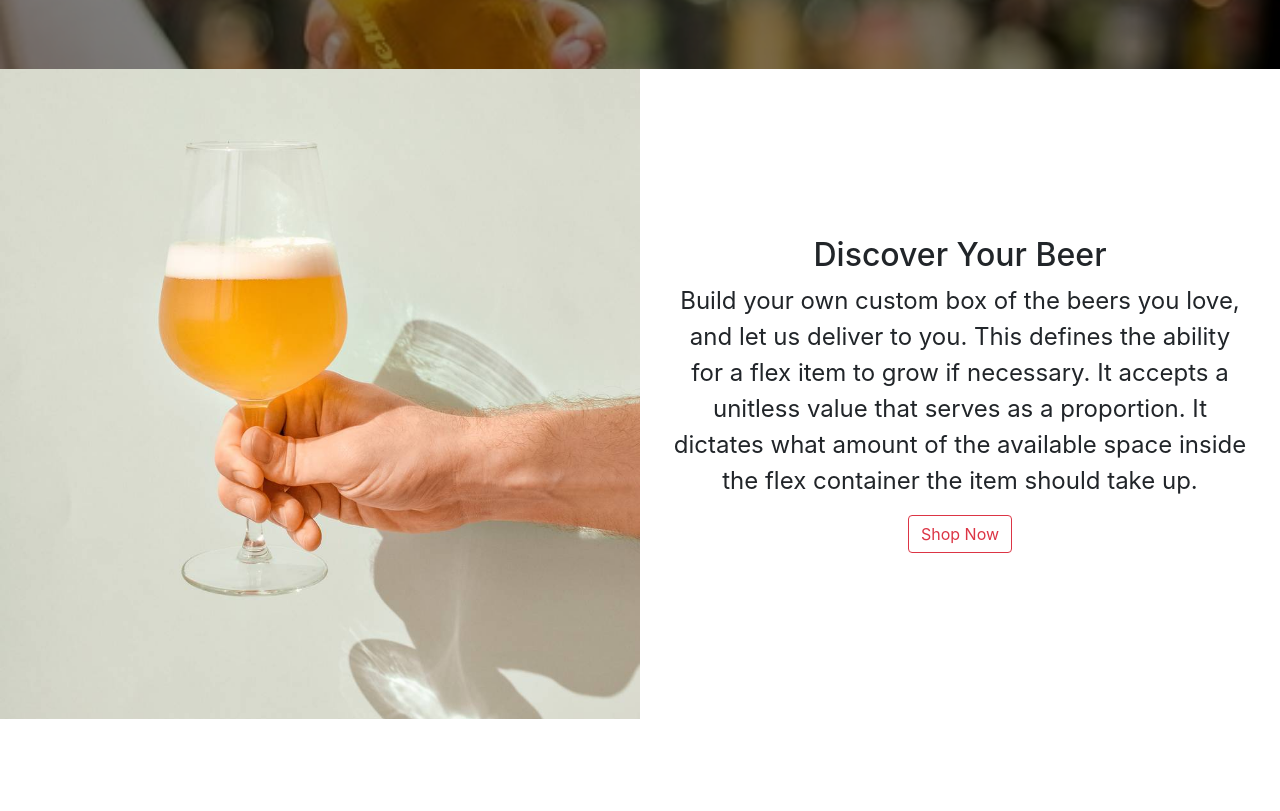
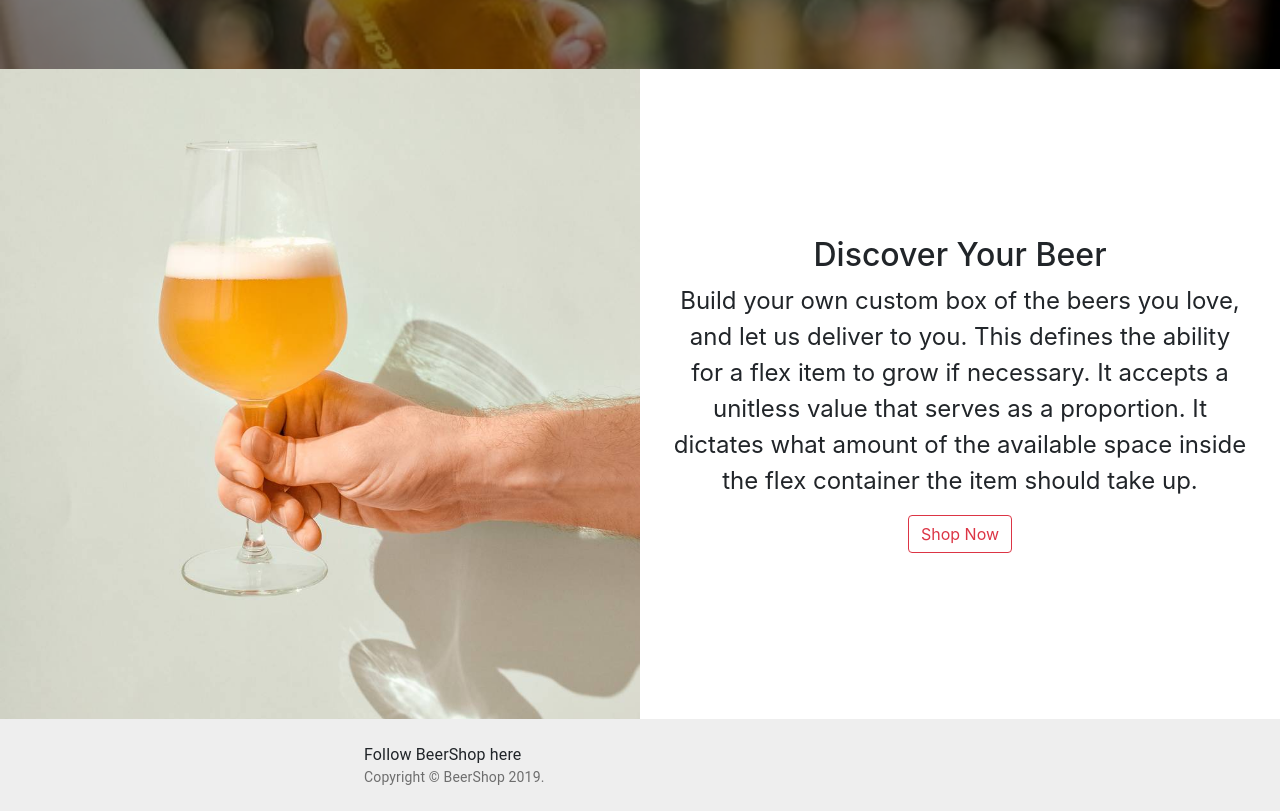
Before and after one commit to cechae/Beer, a React (Create React App) app: page / in a window 1280 px wide. Shown: the part 573-1384 px from the top of the page. Before the commit the page ends 1292 px from the top, so only its background shows below. Built offline with nearby package versions, Linux system fonts and the light colour scheme.

Commit message:
add header and footer

```diff
--- a/package.json
+++ b/package.json
@@ -3,6 +3,7 @@
   "version": "0.1.0",
   "private": true,
   "dependencies": {
+    "@material-ui/core": "^4.7.1",
     "bootstrap": "^4.4.1",
     "react": "^16.12.0",
     "react-bootstrap": "^1.0.0-beta.16",
--- /dev/null
+++ b/src/ColumnList.css
@@ -0,0 +1,22 @@
+.section-column-list {
+    display: block;
+    height: auto;
+    flex-direction: row;
+    padding: 0 6%;
+}
+.column-ul {
+    display: flex;
+    flex-wrap: wrap;
+    overflow-y: auto;
+    justify-content: center;
+    list-style-type: none;
+}
+.item {
+    padding: 0 14px 54px;
+    width: 50%;
+    border-bottom: none;
+}
+.inside-item {
+    display: flex;
+    flex-direction: column;
+}
--- /dev/null
+++ b/src/ColumnList.js
@@ -0,0 +1,30 @@
+import React from 'react';
+import './ColumnList.css';
+
+const ColumnList = () => {
+    return (
+        <div className="section-column-list">
+            <ul className="column-ul">
+                <li className="item">
+                    <div className="inside-item">
+                        <div className="pic">
+
+
+                        </div>
+                        <div className="desc">
+
+                        </div>
+
+                    </div>
+                </li>
+                <li className="item">
+                    <div className="inside-item">
+
+                    </div>
+
+                </li>
+            </ul>
+        </div>
+    )
+}
+export default ColumnList;
--- /dev/null
+++ b/src/Footer.js
@@ -0,0 +1,51 @@
+import React from 'react';
+import Typography from '@material-ui/core/Typography';
+import { makeStyles } from '@material-ui/core/styles';
+import Container from '@material-ui/core/Container';
+import Link from '@material-ui/core/Link';
+
+function Copyright() {
+  return (
+    <Typography variant="body2" color="textSecondary">
+      {'Copyright © '}
+      <Link color="inherit" href="https://material-ui.com/">
+        BeerShop
+      </Link>{' '}
+      {new Date().getFullYear()}
+      {'.'}
+    </Typography>
+  );
+}
+
+const useStyles = makeStyles(theme => ({
+  root: {
+    display: 'flex',
+    flexDirection: 'column',
+
+  },
+  main: {
+    marginTop: theme.spacing(8),
+    marginBottom: theme.spacing(2),
+  },
+  footer: {
+    padding: theme.spacing(3, 2),
+    marginTop: 'auto',
+    backgroundColor:
+      theme.palette.type === 'dark' ? theme.palette.grey[800] : theme.palette.grey[200],
+  },
+}));
+
+export default function Footer() {
+  const classes = useStyles();
+
+  return (
+    <div className={classes.root}>
+      <footer className={classes.footer}>
+        <Container maxWidth="sm">
+          <Typography variant="body1">Follow BeerShop here</Typography>
+          <Copyright />
+        </Container>
+      </footer>
+    </div>
+  );
+}
--- /dev/null
+++ b/src/Header.js
@@ -0,0 +1,39 @@
+import React, {Component} from 'react';
+import Container from 'react-bootstrap/Container';
+import Row from 'react-bootstrap/Row';
+import Col from 'react-bootstrap/Col';
+import Form from 'react-bootstrap/Form';
+import FormControl from 'react-bootstrap/FormControl';
+import Button from 'react-bootstrap/Button';
+import Navbar from 'react-bootstrap/Navbar';
+import Nav from 'react-bootstrap/Nav';
+import NavDropdown from 'react-bootstrap/NavDropdown';
+
+const Header = () => {
+    return (
+        <Navbar collapseOnSelect expand="lg" variant="light">
+            <Navbar.Brand href="#home">BeerShop</Navbar.Brand>
+            <Navbar.Toggle aria-controls="responsive-navbar-nav" />
+            <Navbar.Collapse id="responsive-navbar-nav">
+                <Nav className="mr-auto">
+                <Nav.Link href="#features">Features</Nav.Link>
+                <Nav.Link href="#pricing">Pricing</Nav.Link>
+                <NavDropdown title="Dropdown" id="collasible-nav-dropdown">
+                    <NavDropdown.Item href="#action/3.1">Action</NavDropdown.Item>
+                    <NavDropdown.Item href="#action/3.2">Another action</NavDropdown.Item>
+                    <NavDropdown.Item href="#action/3.3">Something</NavDropdown.Item>
+                    <NavDropdown.Divider />
+                    <NavDropdown.Item href="#action/3.4">Separated link</NavDropdown.Item>
+                </NavDropdown>
+                </Nav>
+                <Nav>
+                <Nav.Link href="#deets">More deets</Nav.Link>
+                <Nav.Link eventKey={2} href="#memes">
+                    Dank memes
+                </Nav.Link>
+                </Nav>
+            </Navbar.Collapse>
+        </Navbar>
+    )
+}
+export default Header;
--- a/src/Landing.js
+++ b/src/Landing.js
@@ -6,11 +6,10 @@ import Col from 'react-bootstrap/Col';
 import Form from 'react-bootstrap/Form';
 import FormControl from 'react-bootstrap/FormControl';
 import Button from 'react-bootstrap/Button';
-import Navbar from 'react-bootstrap/Navbar';
-import Nav from 'react-bootstrap/Nav';
-import NavDropdown from 'react-bootstrap/NavDropdown';
 import InputGroup from 'react-bootstrap/InputGroup';
-
+import Header from './Header';
+import Footer from './Footer';
+import ColumnList from './ColumnList';
 
 import ImageSlider from './ImageSlider';
 import Featured from './Featured';
@@ -39,33 +38,10 @@ export default class Landing extends Component {
         console.log(this.props)
 
         return (
-
             <div className="page-content">
                 <div className="top-container">
                 <div className="navbar">
-                    <Navbar collapseOnSelect expand="lg" variant="light">
-                        <Navbar.Brand href="#home">BeerShop</Navbar.Brand>
-                        <Navbar.Toggle aria-controls="responsive-navbar-nav" />
-                        <Navbar.Collapse id="responsive-navbar-nav">
-                            <Nav className="mr-auto">
-                            <Nav.Link href="#features">Features</Nav.Link>
-                            <Nav.Link href="#pricing">Pricing</Nav.Link>
-                            <NavDropdown title="Dropdown" id="collasible-nav-dropdown">
-                                <NavDropdown.Item href="#action/3.1">Action</NavDropdown.Item>
-                                <NavDropdown.Item href="#action/3.2">Another action</NavDropdown.Item>
-                                <NavDropdown.Item href="#action/3.3">Something</NavDropdown.Item>
-                                <NavDropdown.Divider />
-                                <NavDropdown.Item href="#action/3.4">Separated link</NavDropdown.Item>
-                            </NavDropdown>
-                            </Nav>
-                            <Nav>
-                            <Nav.Link href="#deets">More deets</Nav.Link>
-                            <Nav.Link eventKey={2} href="#memes">
-                                Dank memes
-                            </Nav.Link>
-                            </Nav>
-                        </Navbar.Collapse>
-                        </Navbar>
+                    <Header />
                     </div>
                     <div className="contents">
                     </div>
@@ -84,13 +60,6 @@ export default class Landing extends Component {
                                 </Form.Control>
                                 <Link to={`/searchResult/${this.state.searchQuery}`}> <i className="fas fa-search searchIcon"></i> </Link>
                             </Form>
-                            {/* <input
-                                type="text"
-                                value={this.state.searchQuery}
-                                onChange={(e) => this.handleChange(e)}
-                                placeholder="Search for a beer here">
-                            </input>
-                            <Link to={`/searchResult/${this.state.searchQuery}`}> <i className="fas fa-search searchIcon"></i> </Link> */}
 
                         </div>
                     </div>
@@ -100,9 +69,7 @@ export default class Landing extends Component {
 
                 <ImageSlider />
                 <Featured />
-
-
-
+                <Footer />
             </div>
         )
     }
--- a/src/SearchResult.js
+++ b/src/SearchResult.js
@@ -1,5 +1,8 @@
 import React from 'react';
-
+import Header from './Header';
+import {Link} from 'react-router-dom';
+import Form from 'react-bootstrap/Form';
+import FormControl from 'react-bootstrap/FormControl';
 
 const API = 'https://api.punkapi.com/v2/beers';
 const DEFAULT_QUERY = 'redux';
@@ -47,6 +50,29 @@ class SearchResult extends React.Component {
 
         return(
             <div className="search-result">
+                <div className="nav">
+                    <Header />
+
+                </div>
+                <div className="search-bar-container">
+                        <div className="logo">
+                            <h4> BeerShop </h4>
+                        </div>
+                        <div className="search-bar">
+                            <Form style={{display: "flex"}} onSubmit={(e) => this.onSubmitSearch(e)}>
+                                <Form.Control
+                                    placeholder="Search"
+                                    type="text"
+                                    value={this.state.searchQuery}
+                                    onChange={e=>this.handleChange(e)}>
+
+                                </Form.Control>
+                                <Link to={`/searchResult/${this.state.searchQuery}`}> <i className="fas fa-search searchIcon"></i> </Link>
+                            </Form>
+
+                        </div>
+                </div>
+
                  <div className="result-container">
                     <div className="content-box">
                         {resBeers}
```
Also changed, not shown: 1 other file (tests, documents, lock files or other folders).
